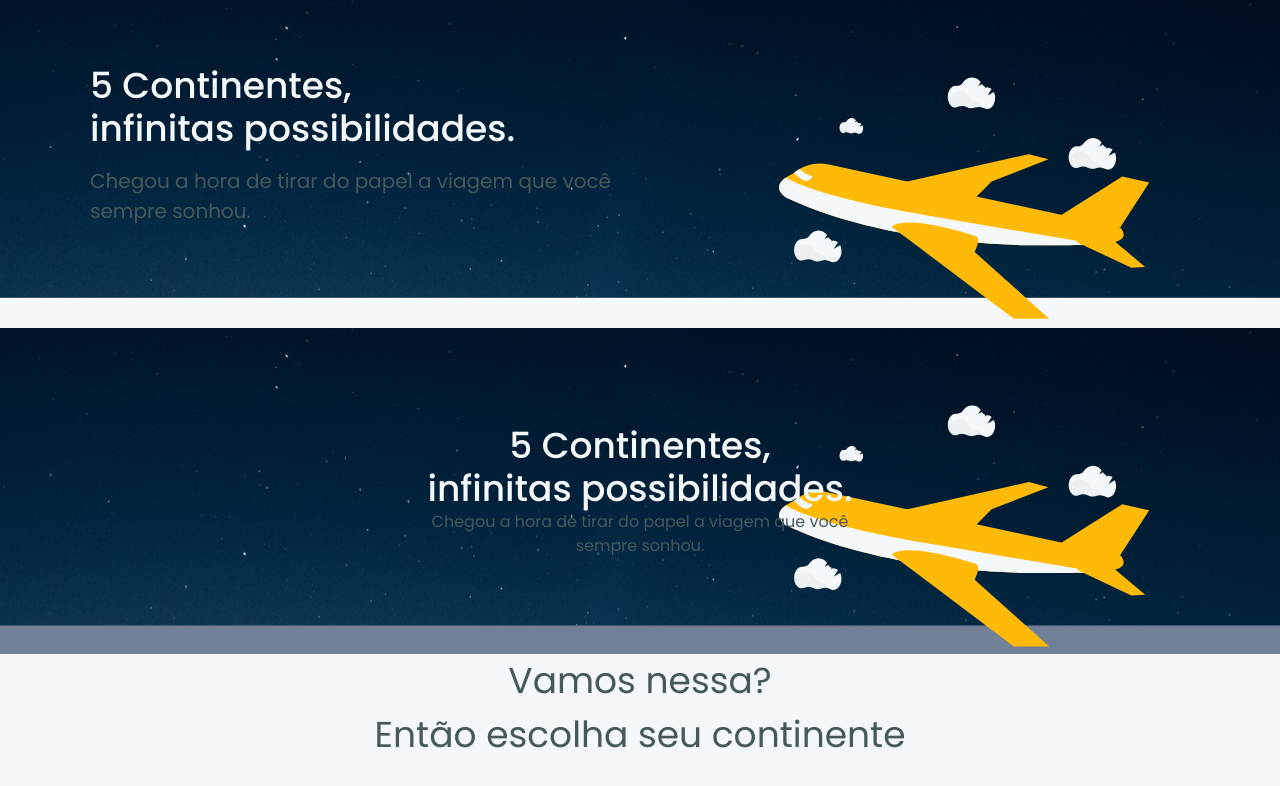
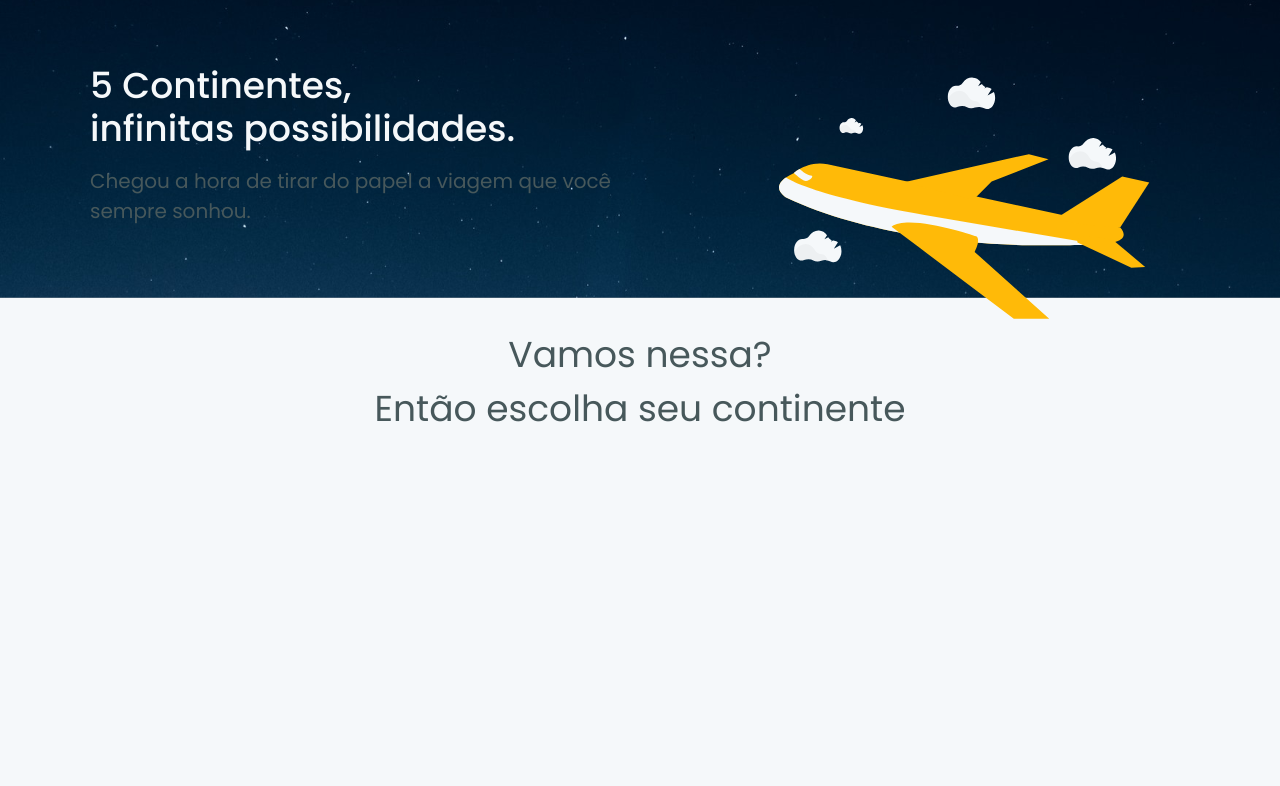
Before and after one commit to eniosombra/challenge-ignite-interface-chakra-ui, a Next.js app: page / in a window 1280 px wide. Shown: the top 786 px of the page. Built offline with nearby package versions, Linux system fonts and the light colour scheme.

Commit message:
criado o componente Header

```diff
--- a/src/components/Header.tsx
+++ b/src/components/Header.tsx
@@ -29,93 +29,6 @@ export function Header() {
           </Text>
         </Box>
       </Box>
-
-      <Flex bg="gray.300" h="100%">
-        <Box
-          bgColor="gray.500"
-          align="center"
-          bgImage="url('/images/banner.svg')"
-          bgRepeat="no-repeat"
-          bgSize="100%"
-          // bgSize="cover"
-          w="100%"
-          h="100%"
-          p={['0', '0', '24']}
-        >
-          <Heading color="app.title" fontWeight="medium">
-            5 Continentes, <br />
-            infinitas possibilidades.
-          </Heading>
-          <Text>
-            Chegou a hora de tirar do papel a viagem que você <br /> sempre
-            sonhou.
-          </Text>
-        </Box>
-      </Flex>
-
-      {/* <Text>TEXTO FORA DO BOX</Text> */}
-
-      {/* <Flex
-        bgImage="url('/images/background-header.svg')"
-        bgSize="cover"
-        bgRepeat="no-repeat"
-        minH={['100', '255', '355']}
-        align="center"
-      >
-        <Text>Título da imagem</Text>
-      </Flex> */}
-      {/* <Box
-        bgColor="gray.500"
-        // minH="335"
-        // h="auto"
-        align="center"
-        bgImage="url('/images/background-header.svg')"
-        bgRepeat="no-repeat"
-        bgSize="100%"
-      >
-        <Text>Teste</Text>
-      </Box>
-
-      <Box
-        bgImage="url('/images/background-header.svg')"
-        bgRepeat="no-repeat"
-        // bgSize="100%"
-        minH="335"
-        // align="center"
-        // justify="center"
-      >
-        <Stack
-          spacing="2"
-          direction="column"
-          align="center"
-          justify="center"
-          // h="100%"
-          // w="100%"
-        >
-          <Heading color="app.title" fontWeight="medium">
-            5 Continentes,
-          </Heading>
-          <Heading color="app.title" fontWeight="medium">
-            infinitas possibilidades.
-          </Heading>
-          <Text>TESTE 123</Text>
-          <Text>TESTE 123</Text>
-          <Text>TESTE 123</Text>
-          <Text>TESTE 123</Text>
-        </Stack>
-      </Box>
-      <Image src="/images/background-header.svg" alt="TESTE 3" />
-      <Flex>
-        <img src="/images/background-header.svg" alt="TESTE 2" />
-        <img src="/images/background-header.svg" alt="TESTE 1" />
-      </Flex> */}
-      {/* <Box>
-        <Text pos="absolute" top="0" left="10">
-          ABC TESTE
-        </Text>
-      </Box>
-
-      <Image src="/images/background-header.svg" alt="TESTE" /> */}
     </>
   )
 }
```
